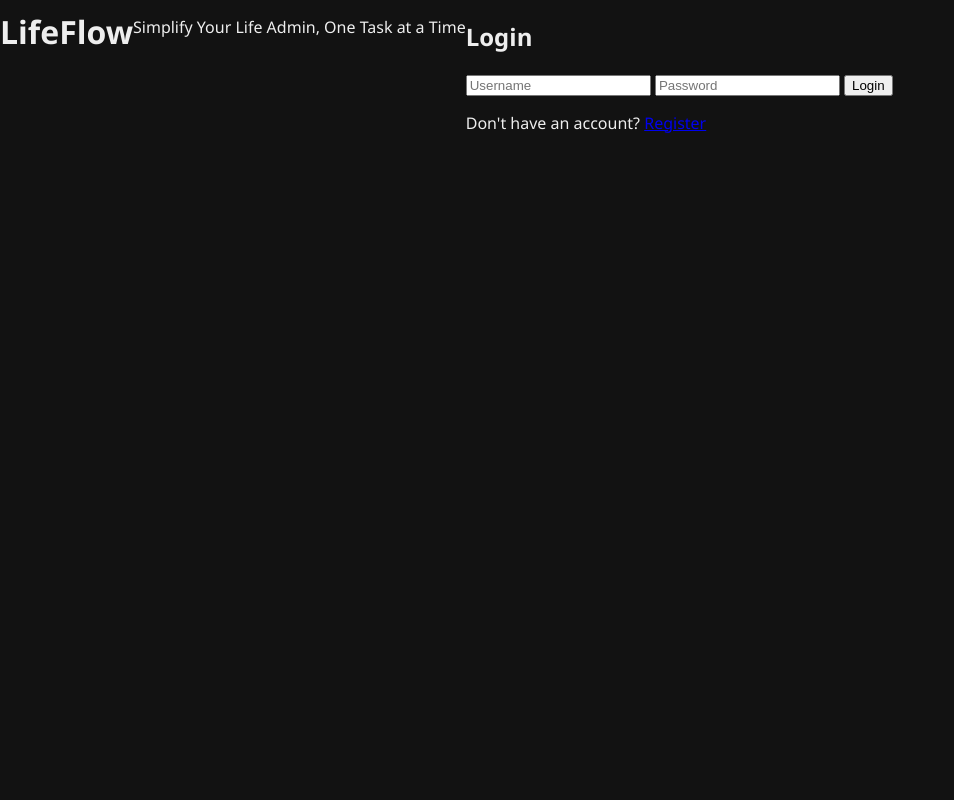
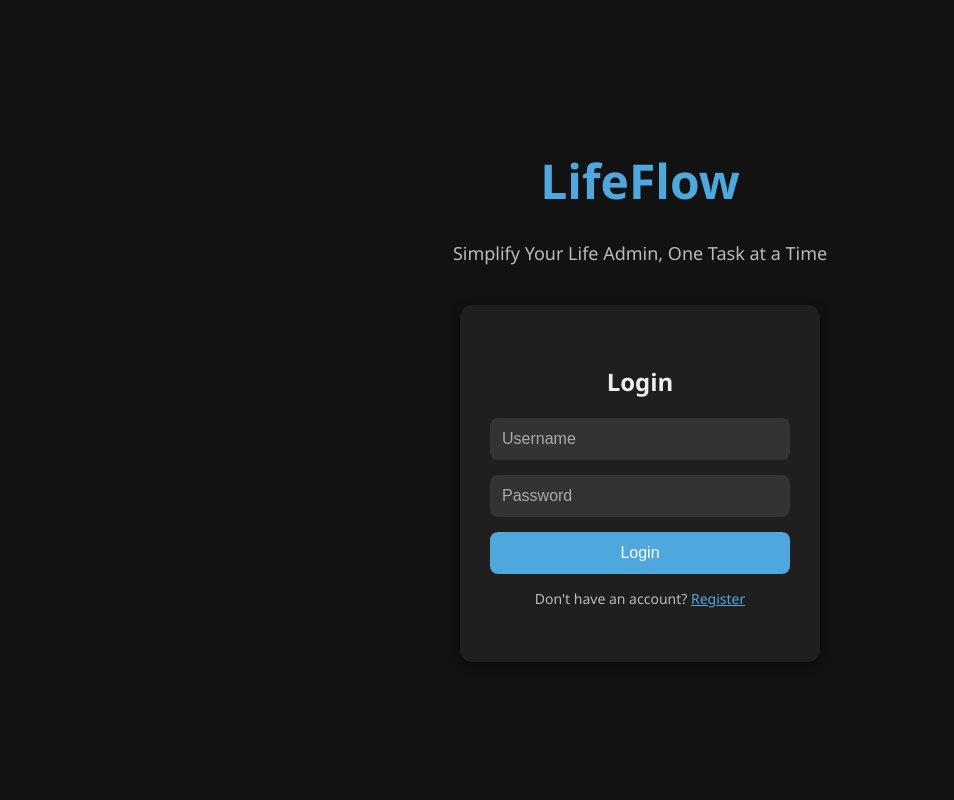
Before and after one commit to Dhananjay625/LifeFlow, a Django app: page /login/ in a window 1280 px wide. Shown: the whole page, without its empty margins (0-954 px from the left). Run offline with Django 4.2, Linux system fonts and the light colour scheme.

```diff
--- a/LifeFlow/main/static/index.css
+++ b/LifeFlow/main/static/index.css
@@ -297,3 +297,84 @@ h1 {
   color: #fff;
   font-size: 12px;
 }
+
+.login-container {
+  display: flex;
+  flex-direction: column;
+  align-items: center;
+  justify-content: center;
+  height: 100vh;
+  background: #121212;
+  text-align: center;
+}
+
+.title {
+  font-size: 48px;
+  color: #4ea8de;
+  margin-bottom: 10px;
+}
+
+.tagline {
+  font-size: 18px;
+  color: #bbb;
+  margin-bottom: 40px;
+}
+
+.login-box {
+  background: #1f1f1f;
+  padding: 40px 30px;
+  border-radius: 12px;
+  box-shadow: 0 2px 10px rgba(0, 0, 0, 0.5);
+  width: 300px;
+}
+
+.login-box h2 {
+  margin-bottom: 20px;
+  font-size: 24px;
+  color: #eee;
+}
+
+.login-box form {
+  display: flex;
+  flex-direction: column;
+}
+
+.login-box input {
+  background: #333;
+  border: none;
+  padding: 12px;
+  margin-bottom: 15px;
+  border-radius: 8px;
+  color: #eee;
+  font-size: 16px;
+}
+
+.login-box input::placeholder {
+  color: #aaa;
+}
+
+.login-box button {
+  background: #4ea8de;
+  border: none;
+  padding: 12px;
+  border-radius: 8px;
+  color: #fff;
+  font-size: 16px;
+  cursor: pointer;
+  transition: background 0.3s;
+}
+
+.login-box button:hover {
+  background: #1d74b8;
+}
+
+.register-text {
+  margin-top: 15px;
+  font-size: 14px;
+  color: #bbb;
+}
+
+.register-text a {
+  color: #4ea8de;
+  text-decoration: underline;
+}
--- a/LifeFlow/main/templates/index.html
+++ b/LifeFlow/main/templates/index.html
@@ -1,6 +1,5 @@
 <!DOCTYPE html>
 <html lang="en">
-
 <head>
   <meta charset="UTF-8" />
   <meta name="viewport" content="width=device-width, initial-scale=1.0" />
@@ -10,7 +9,7 @@
 </head>
 
 <body>
-  <div class="container">
+  <div class="login-container">
     <h1 class="title">LifeFlow</h1>
     <p class="tagline">Simplify Your Life Admin, One Task at a Time</p>
 
@@ -25,5 +24,4 @@
     </div>
   </div>
 </body>
-
 </html>
```
Also changed, not shown: LifeFlow/db.sqlite3.
